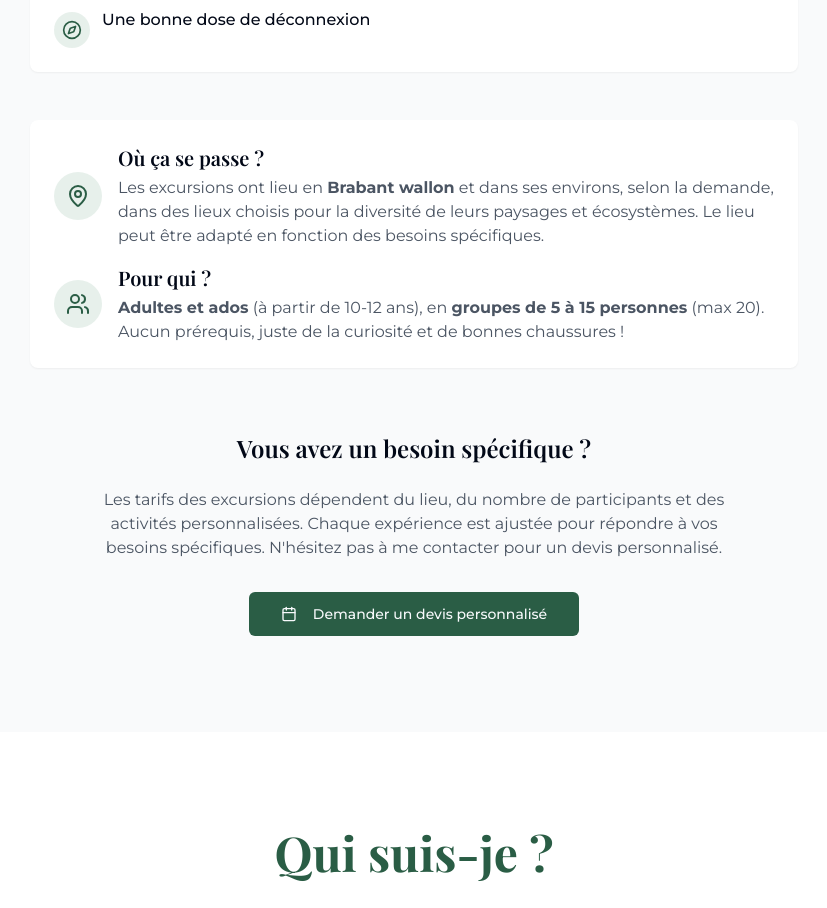
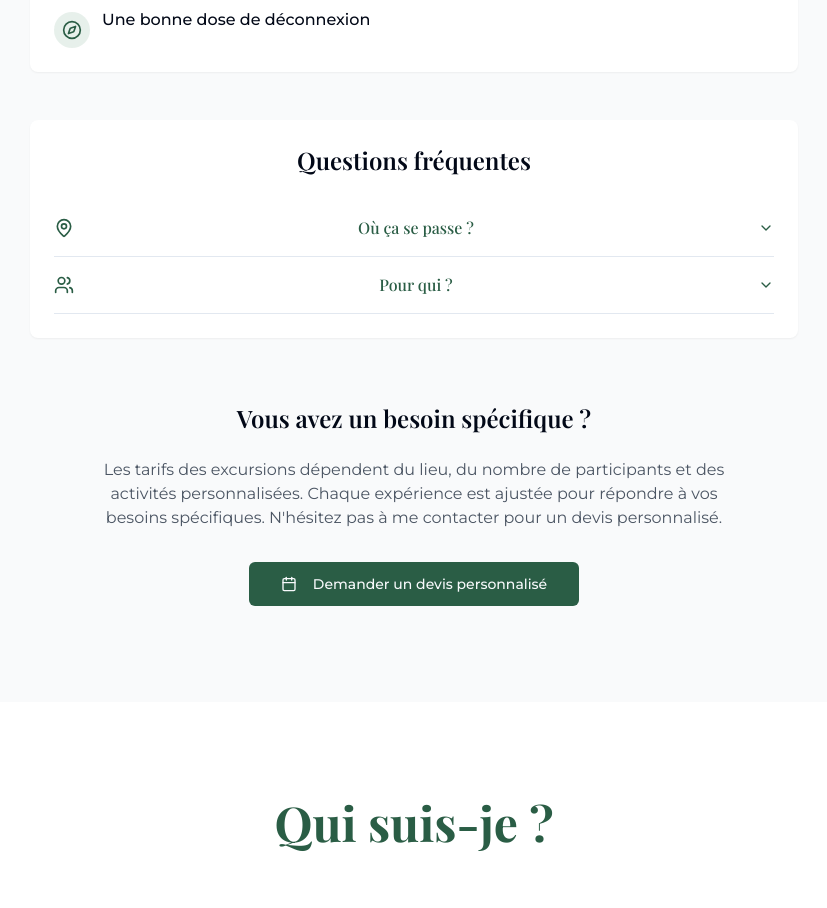
Before and after one commit to PointNemoBe/point-nemo-website, a React (Vite) app: page / in a window 1280 px wide. Shown: the part 2740-3648 px from the top of the page, without its empty margins (226-1053 px from the left). Built offline with nearby package versions, Linux system fonts and the light colour scheme.

Commit message:
Refactor: Convert info boxes to FAQ section
Convert the "Où ça se passe ?" and "Pour qui ?" info boxes in the ExcursionsSection to a FAQ section.

```diff
--- a/src/components/ExcursionsSection.tsx
+++ b/src/components/ExcursionsSection.tsx
@@ -1,9 +1,11 @@
+
 import { Button } from "@/components/ui/button";
-import { MapPin, Users, Calendar } from "lucide-react";
+import { Calendar } from "lucide-react";
 import { ExcursionList } from "./excursions/ExcursionList";
-import { ExcursionInfoBox } from "./excursions/ExcursionInfoBox";
 import { ExcursionIncludesList } from "./excursions/ExcursionIncludesList";
 import { excursionData } from "./excursions/ExcursionData";
+import { ExcursionFAQ } from "./excursions/ExcursionFAQ";
+
 const ExcursionsSection = () => {
   return (
     <section id="excursions" className="section-container bg-gray-50">
@@ -26,34 +28,8 @@ const ExcursionsSection = () => {
         <ExcursionIncludesList />
       </div>
 
-      <div className="bg-white p-6 rounded-lg shadow-sm mb-12 max-w-3xl mx-auto">
-        <div className="flex flex-col md:flex-row items-start md:items-center gap-4 mb-4">
-          <ExcursionInfoBox
-            icon={<MapPin className="h-6 w-6 text-nemo-forest" />}
-            title="Où ça se passe ?"
-          >
-            <p className="text-gray-600">
-              Les excursions ont lieu en <strong>Brabant wallon</strong> et dans
-              ses environs, selon la demande, dans des lieux choisis pour la
-              diversité de leurs paysages et écosystèmes. Le lieu peut être
-              adapté en fonction des besoins spécifiques.
-            </p>
-          </ExcursionInfoBox>
-        </div>
+      <ExcursionFAQ />
 
-        <div className="flex flex-col md:flex-row items-start md:items-center gap-4">
-          <ExcursionInfoBox
-            icon={<Users className="h-6 w-6 text-nemo-forest" />}
-            title="Pour qui ?"
-          >
-            <p className="text-gray-600">
-              <strong>Adultes et ados</strong> (à partir de 10-12 ans), en{" "}
-              <strong>groupes de 5 à 15 personnes</strong> (max 20). Aucun
-              prérequis, juste de la curiosité et de bonnes chaussures !
-            </p>
-          </ExcursionInfoBox>
-        </div>
-      </div>
       <div className="mt-16 text-center">
         <h3 className="text-2xl font-display font-semibold mb-6">
           Vous avez un besoin spécifique ?
--- /dev/null
+++ b/src/components/excursions/ExcursionFAQ.tsx
@@ -0,0 +1,44 @@
+
+import { Accordion, AccordionContent, AccordionItem, AccordionTrigger } from "@/components/ui/accordion";
+import { MapPin, Users } from "lucide-react";
+
+export const ExcursionFAQ = () => {
+  return (
+    <div className="bg-white p-6 rounded-lg shadow-sm max-w-3xl mx-auto mb-12">
+      <h3 className="text-2xl font-display font-semibold mb-6 text-center">
+        Questions fréquentes
+      </h3>
+
+      <Accordion type="single" collapsible className="w-full">
+        <AccordionItem value="item-1">
+          <AccordionTrigger className="flex gap-2 text-nemo-forest font-medium">
+            <MapPin className="h-5 w-5 text-nemo-forest flex-shrink-0" />
+            Où ça se passe ?
+          </AccordionTrigger>
+          <AccordionContent>
+            <p className="text-gray-600">
+              Les excursions ont lieu en <strong>Brabant wallon</strong> et dans
+              ses environs, selon la demande, dans des lieux choisis pour la
+              diversité de leurs paysages et écosystèmes. Le lieu peut être
+              adapté en fonction des besoins spécifiques.
+            </p>
+          </AccordionContent>
+        </AccordionItem>
+
+        <AccordionItem value="item-2">
+          <AccordionTrigger className="flex gap-2 text-nemo-forest font-medium">
+            <Users className="h-5 w-5 text-nemo-forest flex-shrink-0" />
+            Pour qui ?
+          </AccordionTrigger>
+          <AccordionContent>
+            <p className="text-gray-600">
+              <strong>Adultes et ados</strong> (à partir de 10-12 ans), en{" "}
+              <strong>groupes de 5 à 15 personnes</strong> (max 20). Aucun
+              prérequis, juste de la curiosité et de bonnes chaussures !
+            </p>
+          </AccordionContent>
+        </AccordionItem>
+      </Accordion>
+    </div>
+  );
+};
```
